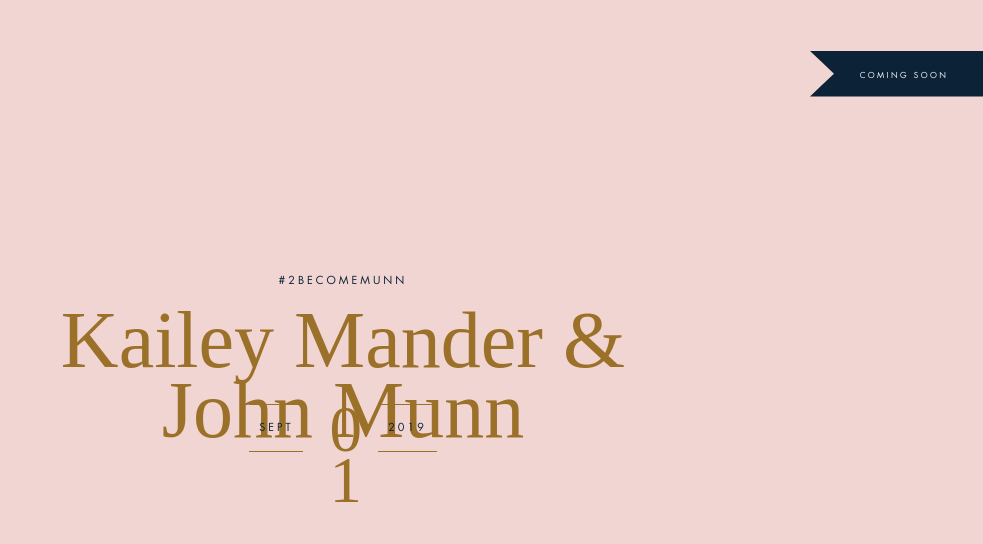
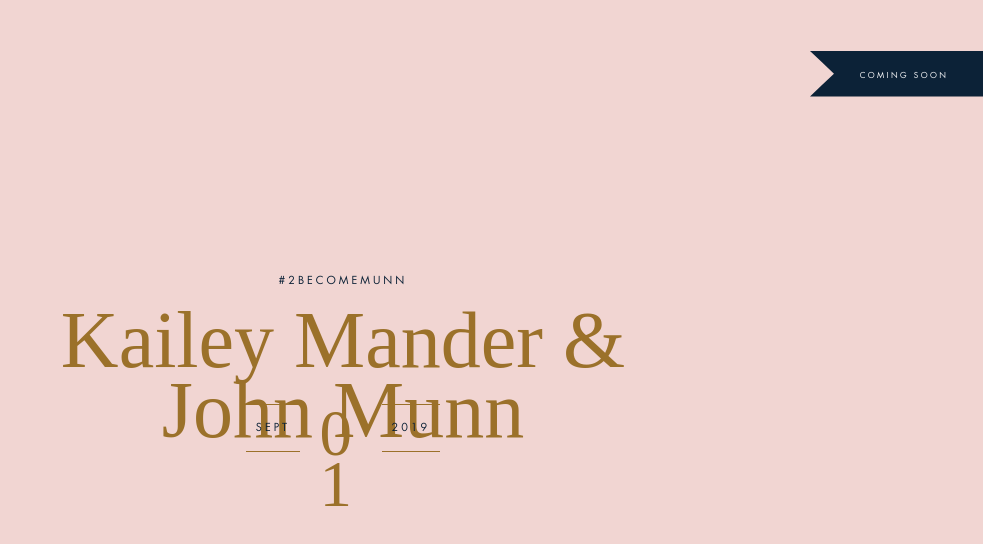
Before and after one commit to Tawe/wedding-site, a Gatsby site: page / in a window 1280 px wide. Shown: the whole page, without its empty margins (297-1280 px from the left). Built offline with nearby package versions, Linux system fonts and the light colour scheme; Gatsby itself is replaced by a stand-in of ours; a web font is replaced by a local one.

Commit message:
Moving styles to number component from day component

```diff
--- a/src/pages/index.js
+++ b/src/pages/index.js
@@ -22,9 +22,7 @@ export default () => (
               <Flex direction={'row'} justify={'space-around'}>
                 <DateSection>SEPT</DateSection>
                 <NumberWrapper>
-                <Day>
                   <Tilda>01</Tilda>
-                </Day>
                 </NumberWrapper>
                 <DateSection>2019</DateSection>
               </Flex>
@@ -67,7 +65,7 @@ const Tilda = styled.div`
   color: #9B712A
 `
 
-const Day = styled.div`
+const NumberWrapper = styled.div`
   font-size: 65px;
   width: 70px;
   height: 40px;
@@ -76,10 +74,6 @@ const Day = styled.div`
   line-height: 51px;
 `
 
-const NumberWrapper = styled.div`
-  width:50px;
-`
-
 const Box = styled.div`
   padding-top: ${props => props.pt};
   width: ${props=>props.width};
```
